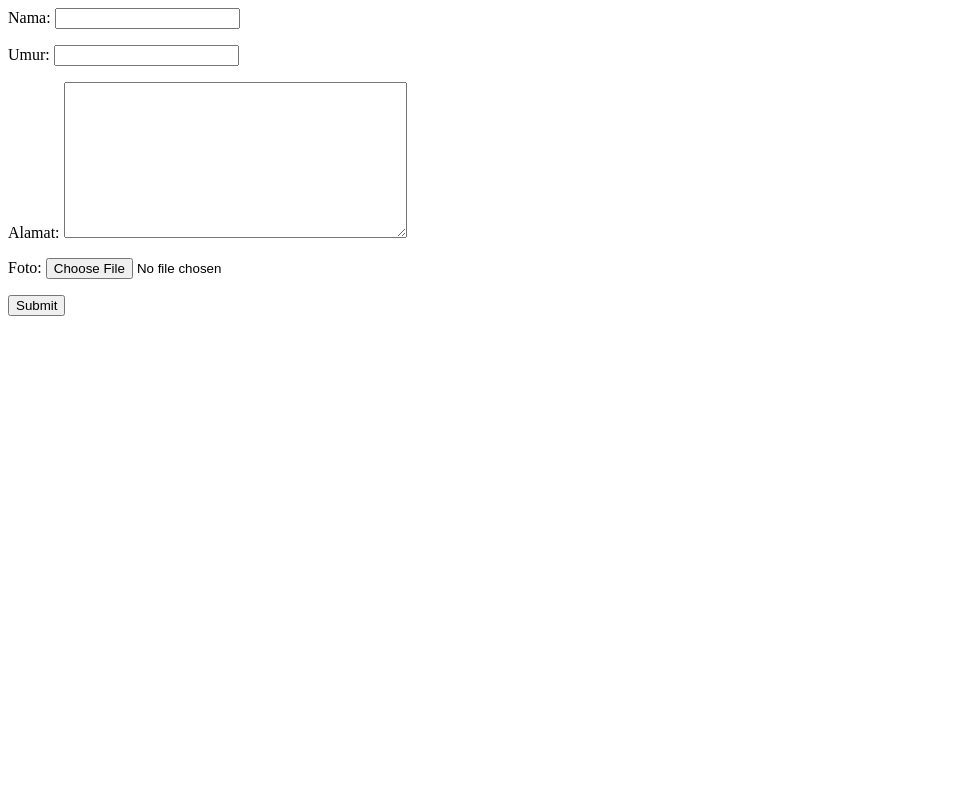
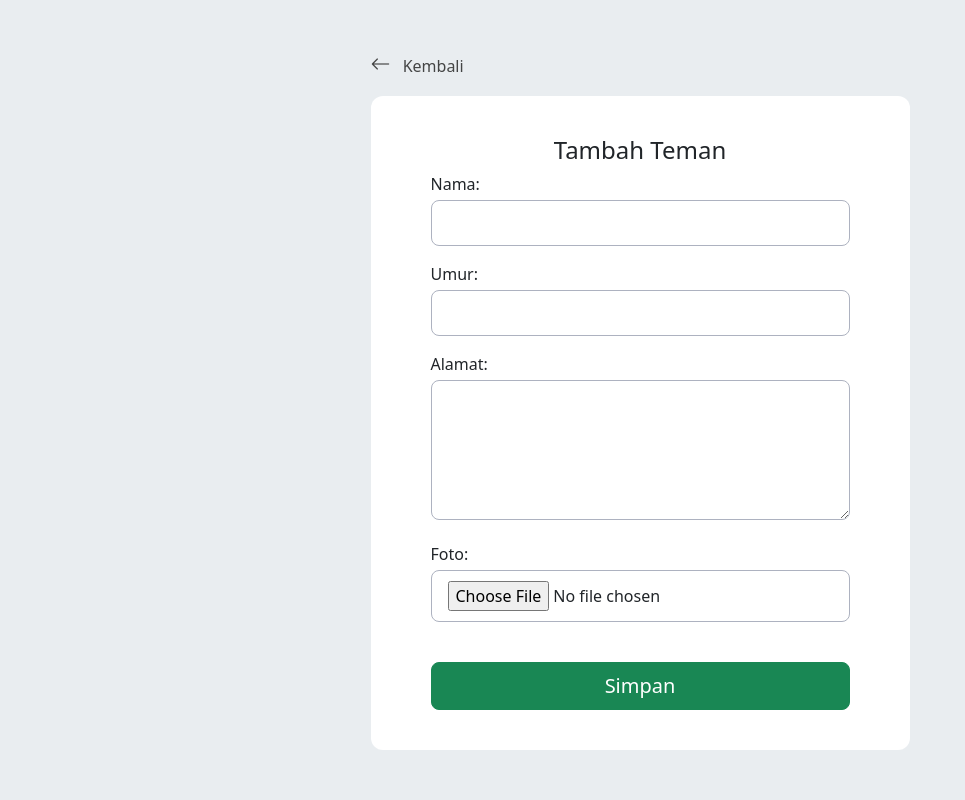
Before and after one commit to ArRosid/teman_kelas, a Django app: page /add/ in a window 1280 px wide. Shown: the whole page, without its empty margins (0-965 px from the left). Run offline with Django 4.2, Linux system fonts and the light colour scheme; some libraries are stand-ins or nearby versions.

Commit message:
styling add friend page
Co-authored-by: tiojevero <tiojevero@gmail.com>

```diff
--- a/static/css/style.css
+++ b/static/css/style.css
@@ -1,7 +1,18 @@
+* {
+  -webkit-transition: 300ms;
+  transition: 300ms;
+}
+
 .h-fit {
   height: -webkit-fit-content;
   height: -moz-fit-content;
   height: fit-content;
+}
+
+.w-fit {
+  width: -webkit-fit-content;
+  width: -moz-fit-content;
+  width: fit-content;
 }
 
 .content {
@@ -10,7 +21,7 @@
 }
 
 .content h1 {
-  font-size: 2rem !important;
+  font-size: 1.8rem !important;
 }
 
 .content .card-list .card {
@@ -91,4 +102,67 @@
 .content .confirm-delete-form h1 {
   font-size: 1.5rem !important;
 }
+
+.content .add-friend {
+  display: -webkit-box;
+  display: -ms-flexbox;
+  display: flex;
+  min-height: 100vh;
+}
+
+.content .add-friend .back-link {
+  color: #333;
+  display: block;
+  font-weight: 500;
+  opacity: 0.9;
+  text-decoration: none;
+  width: -webkit-fit-content;
+  width: -moz-fit-content;
+  width: fit-content;
+}
+
+.content .add-friend .back-link:hover i {
+  margin-right: 3px;
+}
+
+.content .add-friend .back-link i {
+  margin-right: 8px;
+  font-size: 20px;
+}
+
+.content .add-friend-form {
+  background: #fff;
+  border-radius: 12px;
+  margin: auto;
+  padding: 40px 60px;
+  width: -webkit-fit-content;
+  width: -moz-fit-content;
+  width: fit-content;
+}
+
+.content .add-friend-form h1 {
+  font-size: 1.5rem !important;
+  text-align: center;
+}
+
+.content .add-friend-form label {
+  display: block;
+  margin-bottom: 4px;
+}
+
+.content .add-friend-form input,
+.content .add-friend-form textarea {
+  border: 1px solid #adb2c0;
+  border-radius: 8px;
+  max-height: 140px;
+  padding: 10px 16px;
+  width: 100%;
+}
+
+.content .add-friend-form input:focus,
+.content .add-friend-form textarea:focus {
+  background: #f7f9ff;
+  border: 1px solid #a2a9bd;
+  outline: none;
+}
 /*# sourceMappingURL=style.css.map */
--- a/static/css/style.scss
+++ b/static/css/style.scss
@@ -1,12 +1,19 @@
+* {
+    transition: 300ms;
+}
+
 .h-fit {
     height: fit-content;
+}
+.w-fit {
+    width: fit-content;
 }
 
 .content {
     background: #e9edf0;
     min-height: 100vh;
     h1 {
-        font-size: 2rem !important;
+        font-size: 1.8rem !important;
     }
     .card-list {
         .card {
@@ -65,4 +72,53 @@
             }
         }
     }
+    .add-friend {
+        display: flex;
+        min-height: 100vh;
+        .back-link {
+            color: #333;
+            display: block;
+            font-weight: 500;
+            opacity: 0.9;
+            text-decoration: none;
+            width: fit-content;
+            &:hover {
+                i {
+                    margin-right: 3px;
+                }
+            }
+            i {
+                margin-right: 8px;
+                font-size: 20px;
+            }
+        }
+        &-form {
+            background: #fff;
+            border-radius: 12px;
+            margin: auto;
+            padding: 40px 60px;
+            width: fit-content;
+            h1 {
+                font-size: 1.5rem !important;
+                text-align: center;
+            }
+            label {
+                display: block;
+                margin-bottom: 4px;
+            }
+            input,
+            textarea {
+                border: 1px solid #adb2c0;
+                border-radius: 8px;
+                max-height: 140px;
+                padding: 10px 16px;
+                width: 100%;
+                &:focus {
+                    background: #f7f9ff;
+                    border: 1px solid #a2a9bd;
+                    outline: none;
+                }
+            }
+        }
+    }
 }
--- a/templates/teman/teman_form.html
+++ b/templates/teman/teman_form.html
@@ -1,10 +1,26 @@
-<form method="POST" enctype="multipart/form-data">
+{% extends "./base.html" %} {% block content %}
+<div class="add-friend justify-content-center">
+    <div class="align-self-center w-fit">
+        <a href="/" class="back-link mb-3"
+            ><i class="bi-arrow-left"></i> Kembali</a
+        >
+        <form
+            method="POST"
+            enctype="multipart/form-data"
+            class="add-friend-form"
+        >
+            <h1 class="mb-2">Tambah Teman</h1>
+            <!-- Security token -->
+            {% csrf_token %}
 
-    <!-- Security token -->
-    {% csrf_token %}
+            <!-- Using the formset -->
+            {{ form.as_p }}
 
-    <!-- Using the formset -->
-    {{ form.as_p }}
+            <button type="submit" class="btn btn-lg btn-success w-100 mt-4">
+                Simpan
+            </button>
+        </form>
+    </div>
+</div>
 
-    <input type="submit" value="Submit">
-</form>
+{% endblock %}
```
Also changed, not shown: 1 other file.
